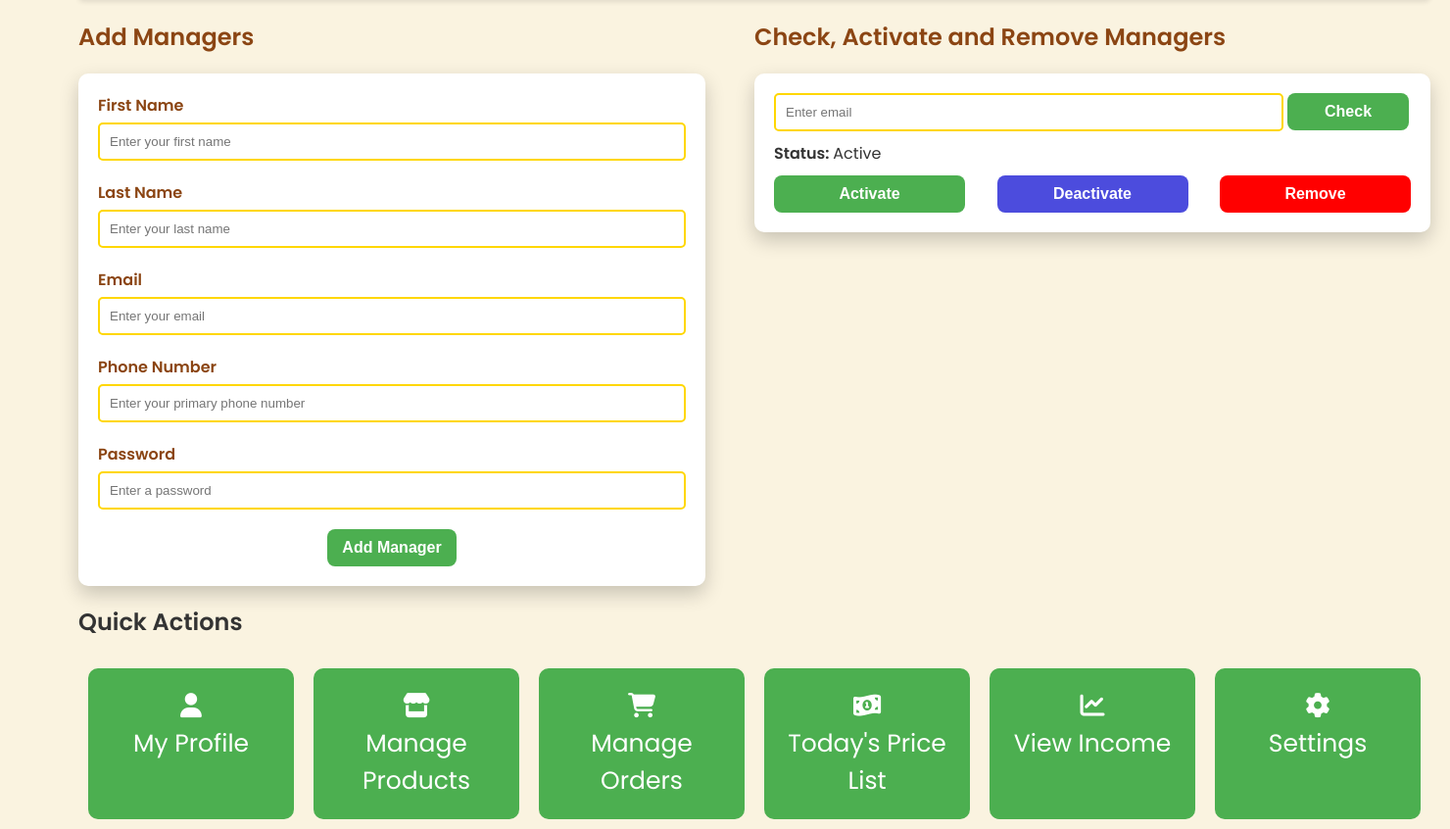
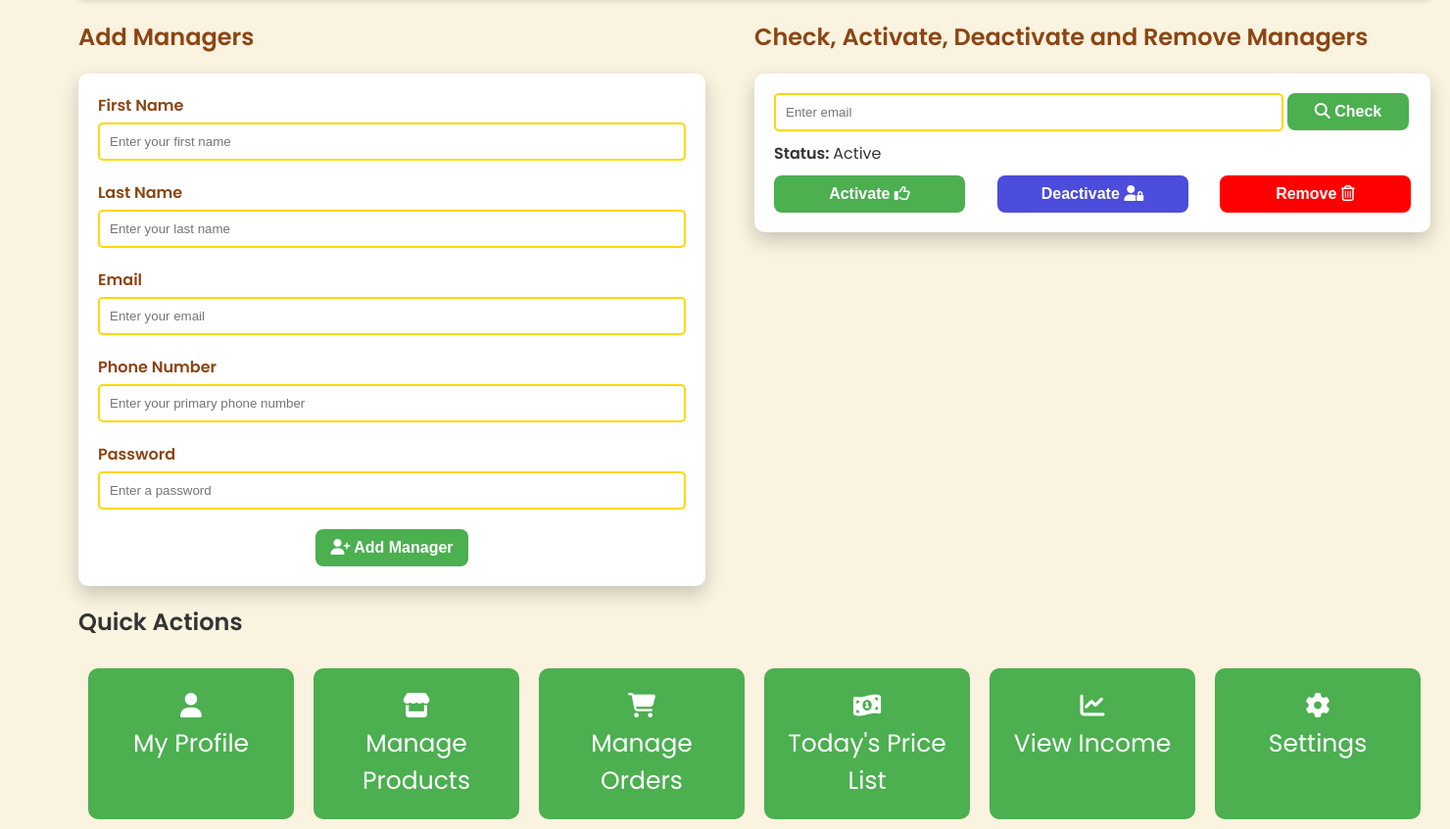
Before and after one commit to nipun-munasinghe/LMDistributors, a PHP site: page /manageManagers.php in a window 1480 px wide. Shown: the part 229-1075 px from the top of the page at 98% size. Run offline with PHP 8.4, Linux system fonts and the light colour scheme; some libraries are stand-ins or nearby versions.

Commit message:
Update manageManagers.php
Edit manage managers page with icons to improve attractive UI

```diff
--- a/manageManagers.php
+++ b/manageManagers.php
@@ -72,24 +72,24 @@
                         </div>
 
                         <center>
-                            <button type="submit" id="addBtn" name="addBtn" >Add Manager</button>
+                            <button type="submit" id="addBtn" name="addBtn" ><i class="fa-solid fa-user-plus"></i> Add Manager</button>
                         </center>
                     </form>
                 </div>
 
                 <div class="checkManager">
-                    <h2>Check, Activate and Remove Managers</h2>
+                    <h2>Check, Activate, Deactivate and Remove Managers</h2>
                     <div class="checkCard">
                         <form action="#" method="POST">
                             <input type="text" id="checkmail" name="checkmail" placeholder="Enter email" required>
-                            <button id="checkMailBtn" name="checkMailBtn">Check</button>
+                            <button id="checkMailBtn" name="checkMailBtn"><i class="fa-solid fa-magnifying-glass"></i> Check</button>
                             <div class="status">
                                 <label for="status"><strong>Status: </strong>Active</label>
                             </div>
                             <div class="btns">
-                                <button id="activate" name="activate">Activate</button>
-                                <button id="deactivate" name="deactivate">Deactivate</button>
-                                <button id="remove" name="remove">Remove</button>
+                                <button id="activate" name="activate">Activate <i class="fa-regular fa-thumbs-up"></i></button>
+                                <button id="deactivate" name="deactivate">Deactivate <i class="fa-solid fa-user-lock"></i></button>
+                                <button id="remove" name="remove">Remove <i class="fa-regular fa-trash-can"></i></button>
                             </div>
                         </form>
                     </div>
```
